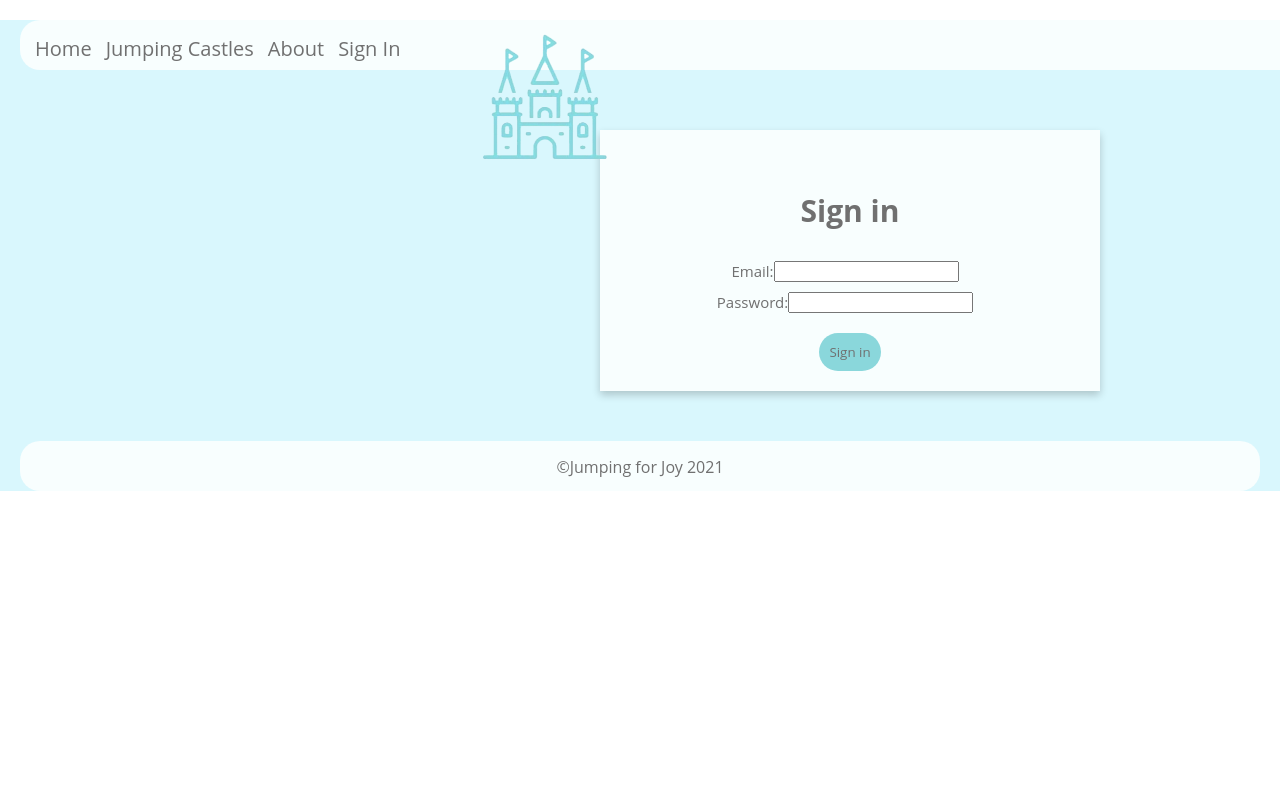
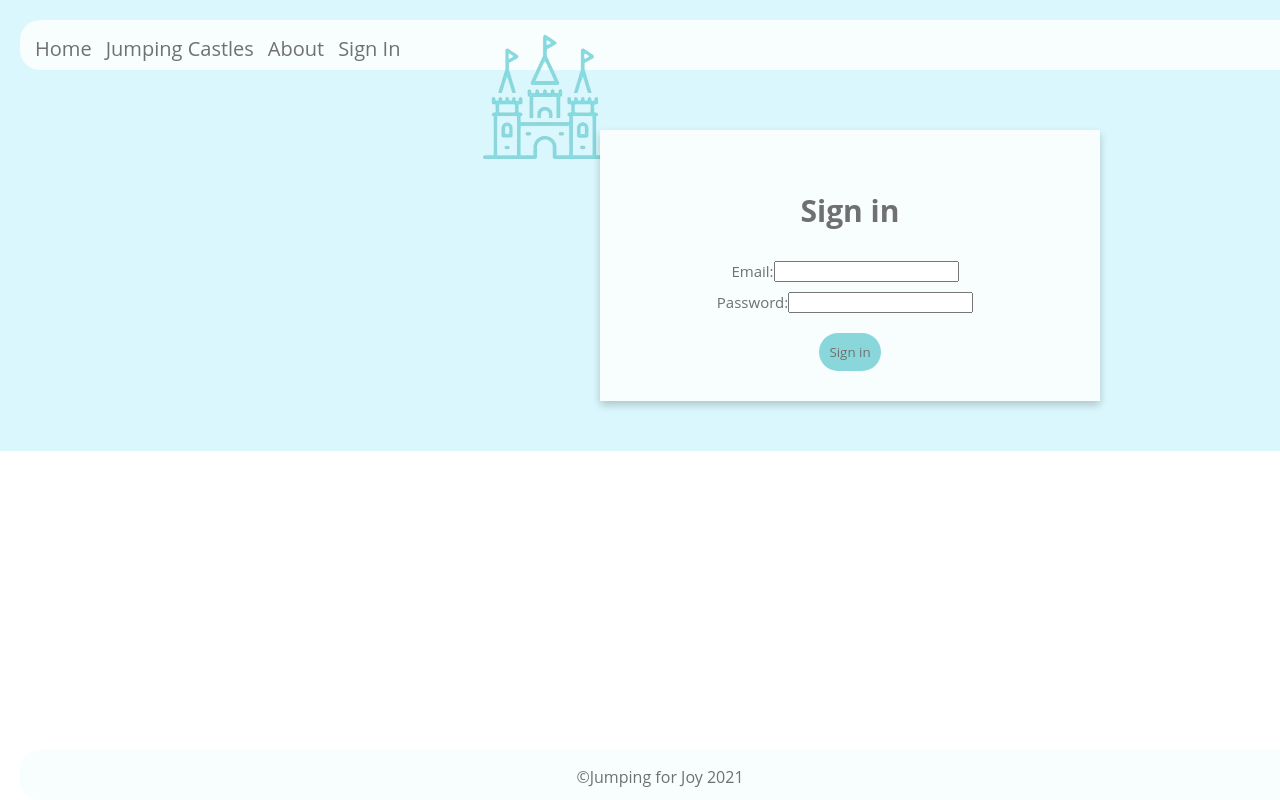
Before and after one commit to Jumping-For-Joy/frontEndRepo, a React (Create React App) app in the folder jumpingforjoy/: page /signin in a window 1280 px wide. Built offline with nearby package versions, Linux system fonts and the light colour scheme; no server answers.

Commit message:
making footer stick to bottom, trying to fix BG

```diff
--- a/jumpingforjoy/src/components/SignIn.js
+++ b/jumpingforjoy/src/components/SignIn.js
@@ -54,8 +54,10 @@ const SignIn = () => {
                             onChange={formHandler} />
                     </label>
                     <section>
-                    <button type="submit">Sign in</button>
-                    {loggedInUser && <p>Success! Welcome {sessionStorage.user}.</p>}
+                        <button type="submit">Sign in</button>
+                    </section>
+                    <section>
+                        {loggedInUser && <p>Success! Welcome {sessionStorage.user}.</p>}
                     </section>
                 </form>
             </div>
--- a/jumpingforjoy/src/styled/about.js
+++ b/jumpingforjoy/src/styled/about.js
@@ -31,6 +31,6 @@ export const Div = styled.div`
         display: block;
         margin-left: auto;
         margin-right: auto;
-        width: 80%;
+        width: 90%;
     }
 `
--- a/jumpingforjoy/src/styled/app.js
+++ b/jumpingforjoy/src/styled/app.js
@@ -3,9 +3,11 @@ import styled from 'styled-components'
 export const Body = styled.div`
 
     background-color: #D9F7FD;
-    margin: auto;
-    width: 100%;
-    height: 100%;
+    margin: 0px;
+    padding: 0px;
+    display: flex;
+    justify-content: center;
+    flex-direction: column;
 
 
     img {
--- a/jumpingforjoy/src/styled/footer.js
+++ b/jumpingforjoy/src/styled/footer.js
@@ -11,16 +11,14 @@ export const StyledFooter = styled.div`
     border-radius: 20px;
     font-family: 'Open Sans', sans-serif;
     color: #707070;
-
-
+    position: fixed;
+    bottom: 0;
+    width: 100%;
 
     p {
         text-align: center;
-        padding: 15px;
+        padding-bottom: 15px;
 
     }
 
-    footer {
-        margin-bottom: 0px;
-    }
 `
```
